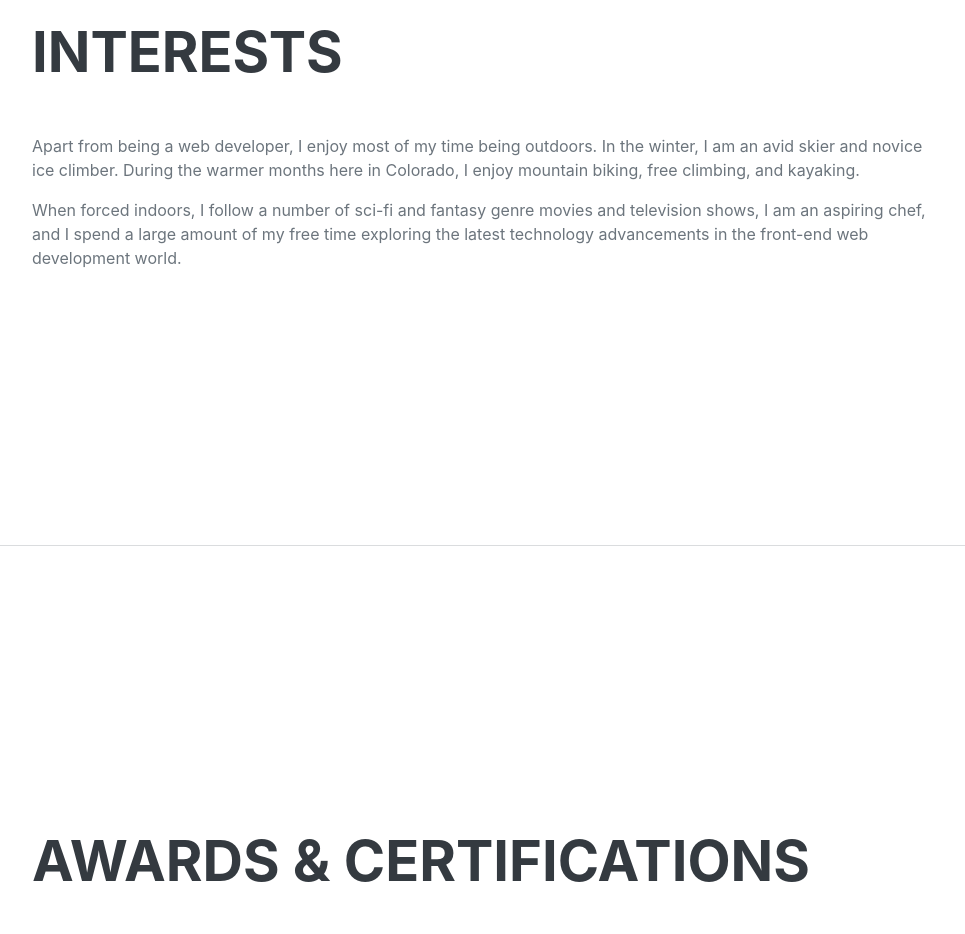
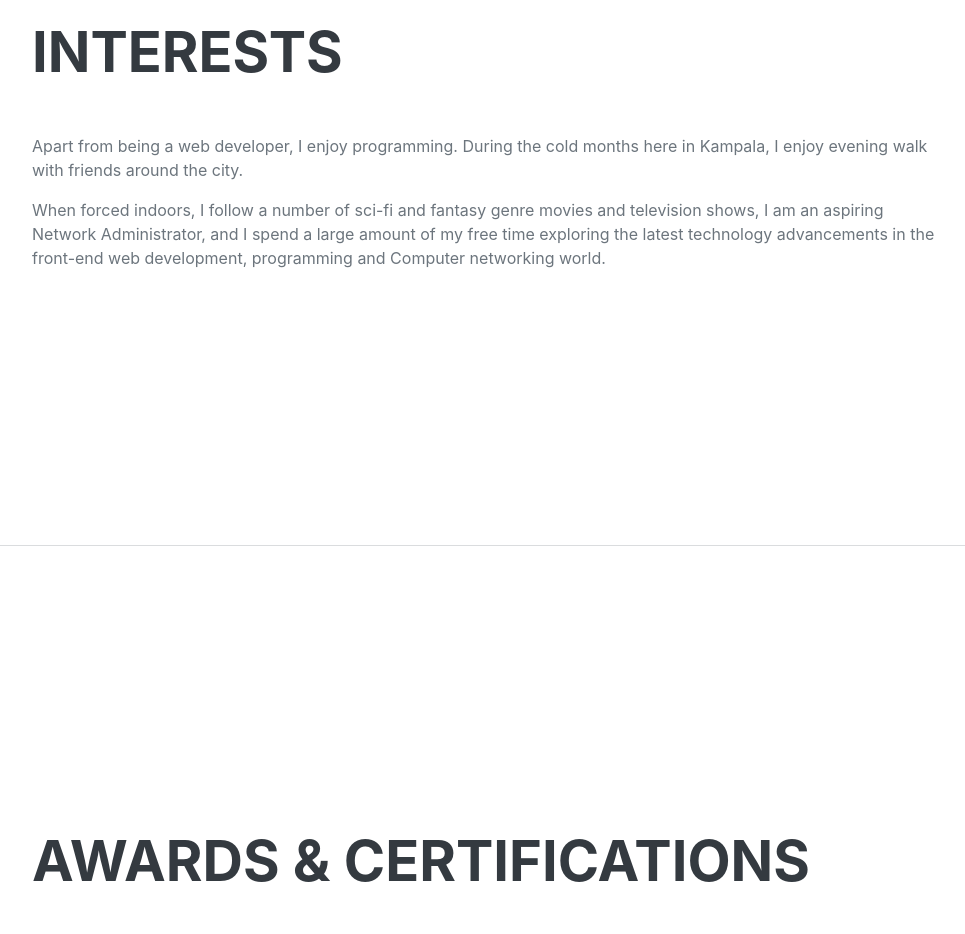
Before and after one commit to amadratitus/iChris, a plain HTML site: page index.html in a window 1280 px wide. Shown: the part 3840-4774 px from the top of the page, without its empty margins (288-1253 px from the left). Drawn offline with nearby package versions, Linux system fonts and the light colour scheme; a web font is replaced by a local one.

Commit message:
My PortFolio Development

```diff
--- a/index.html
+++ b/index.html
@@ -170,8 +170,8 @@
             <section class="resume-section" id="interests">
                 <div class="resume-section-content">
                     <h2 class="mb-5">Interests</h2>
-                    <p>Apart from being a web developer, I enjoy most of my time being outdoors. In the winter, I am an avid skier and novice ice climber. During the warmer months here in Colorado, I enjoy mountain biking, free climbing, and kayaking.</p>
-                    <p class="mb-0">When forced indoors, I follow a number of sci-fi and fantasy genre movies and television shows, I am an aspiring chef, and I spend a large amount of my free time exploring the latest technology advancements in the front-end web development world.</p>
+                    <p>Apart from being a web developer, I enjoy programming. During the cold months here in Kampala, I enjoy evening walk with friends around the city.</p>
+                    <p class="mb-0">When forced indoors, I follow a number of sci-fi and fantasy genre movies and television shows, I am an aspiring Network Administrator, and I spend a large amount of my free time exploring the latest technology advancements in the front-end web development, programming and Computer networking world.</p>
                 </div>
             </section>
             <hr class="m-0" />
```
